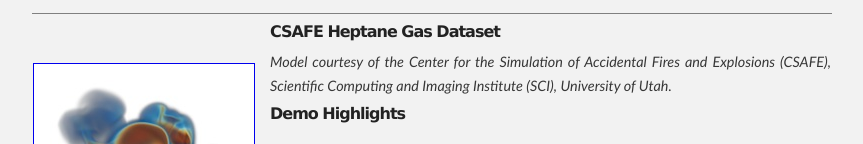
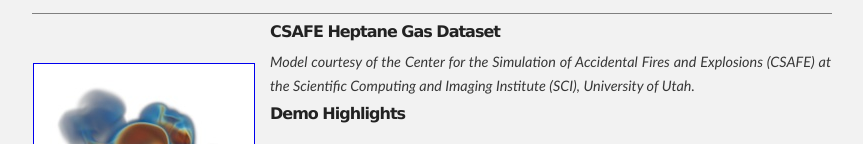
Before and after one commit to ospray/ospray.github.io, a plain HTML site: page demos.html in a window 1280 px wide. Shown: the part 1311-1455 px from the top of the page, without its empty margins (68-931 px from the left). Drawn offline with Linux system fonts and the light colour scheme.

Commit message:
re-added heptane dataset - we now have permission

```diff
--- a/demos.html
+++ b/demos.html
@@ -354,7 +354,7 @@ If you do not yet have a version of OSPRay installed on your system, you can fol
     <td style="vertical-align:top">
       <h3>CSAFE Heptane Gas Dataset</h3>
       <i id="demo-bullets">Model courtesy of the Center for the
-	Simulation of Accidental Fires and Explosions (CSAFE),
+	Simulation of Accidental Fires and Explosions (CSAFE) at the
 	Scientific Computing and Imaging Institute (SCI), University
 	of Utah.</i>
       <h4>Demo Highlights</h4>
```
Also changed, not shown: 1 other file.
